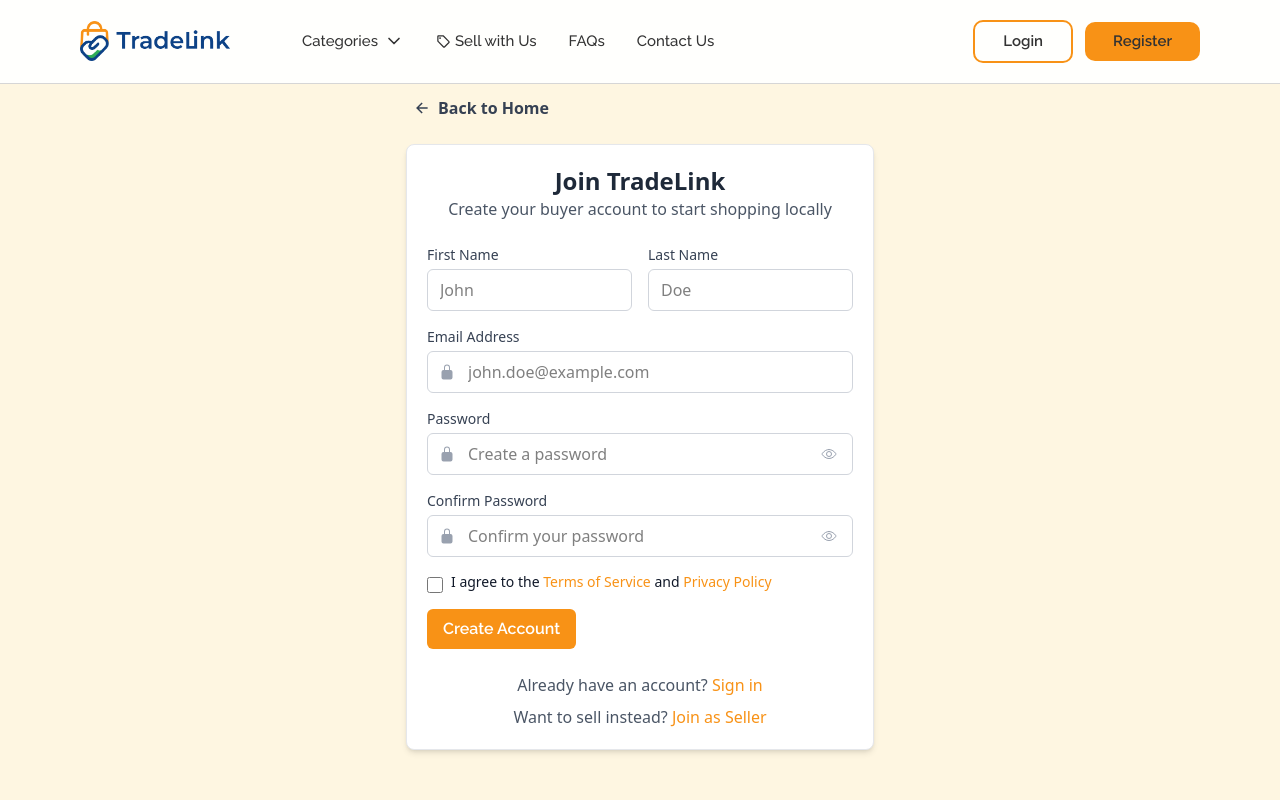
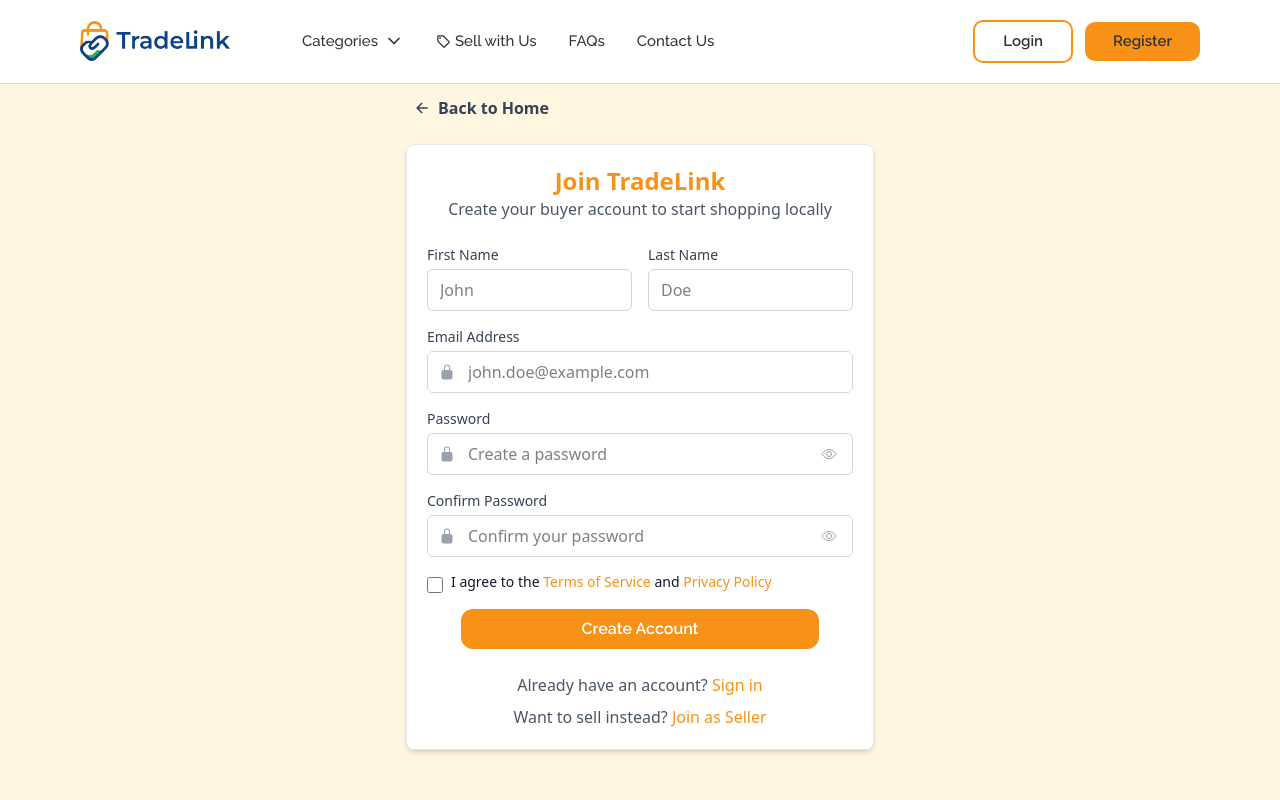
Before and after one commit to TradeLink1/Tradelink-dev, a React (Vite) app: page /Register in a window 1280 px wide. Shown: the top 800 px of the page. Built offline with nearby package versions, Linux system fonts and the light colour scheme.

Commit message:
Updated the registration page

```diff
--- a/src/pages/Register/Register.tsx
+++ b/src/pages/Register/Register.tsx
@@ -51,7 +51,7 @@ const Register = () => {
         </Link>
 
         <div className="bg-[#FFFFFF] w-full mx-auto  p-5 min-h-fit rounded-lg shadow-md border border-gray-200">
-          <h1 className="font-bold text-2xl flex items-center justify-center text-gray-800">
+          <h1 className="font-bold text-2xl flex items-center justify-center text-[#F89216]">
             Join TradeLink
           </h1>
           <p className="flex items-center justify-center text-gray-600 mb-6 text-center">
@@ -271,10 +271,10 @@ const Register = () => {
                 {errors.terms.message}
               </p>
             )}
-            <div className="w-full">
+            <div className="w-full  flex justify-center">
               <button
                 type="submit"
-                className="w-full bg-[#F89216] text-white font-bold py-2 px-4 rounded-md hover:bg-orange-600 transition-colors focus:outline-none focus:ring-2 focus:ring-orange-500 focus:ring-offset-2"
+                className="w-full bg-[#F89216] text-white font-bold py-2 px-30 rounded-xl hover:bg-[#30AC57] transition-colors focus:outline-none focus:ring-2 focus:ring-orange-500 focus:ring-offset-2"
               >
                 Create Account
               </button>
```
